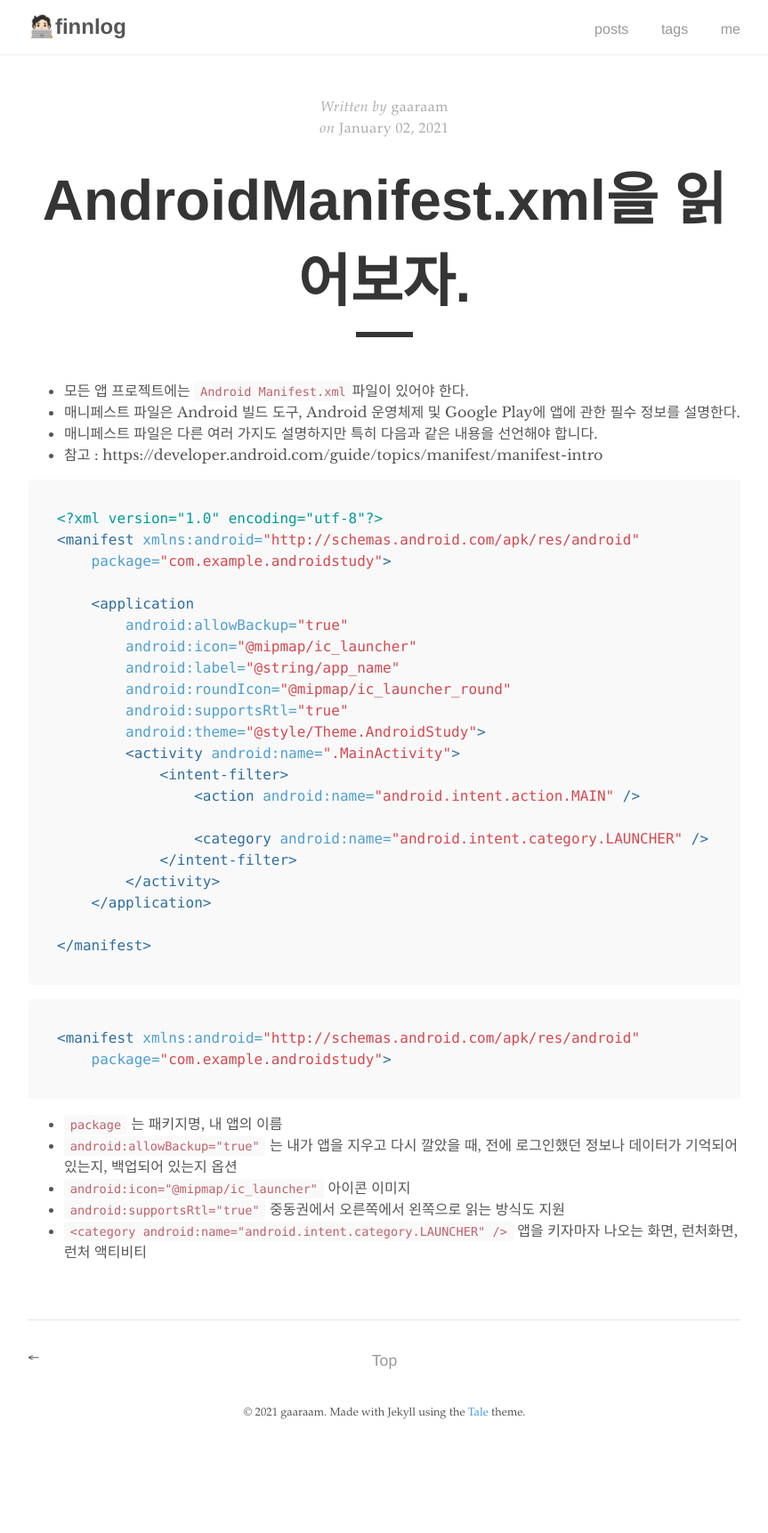
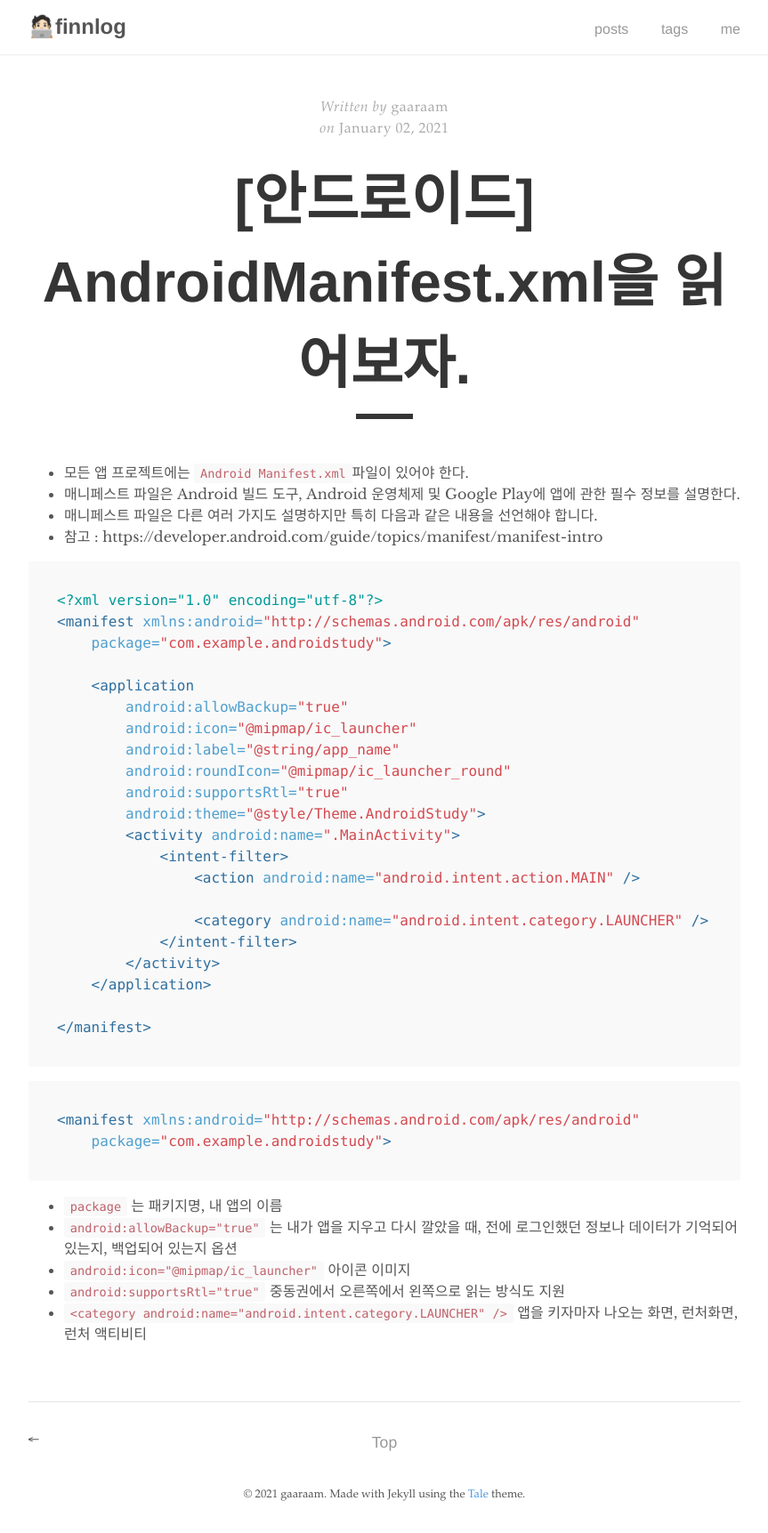
Before and after one commit to Leegaramm/Leegaramm-github.io, a Jekyll site: the page built from _posts/2021-01-02-AndroidManifest.md, in a window 1280 px wide. Shown: the whole page at 89% size, without its empty margins (208-1071 px from the left). Built offline with Jekyll 4.4.1, drawn with Linux system fonts in a browser that asks for light colours; before the commit the page ends 1631 px from its top, so only the background shows below that.

Commit message:
Update 2021-01-02-AndroidManifest.md

```diff
--- a/_posts/2021-01-02-AndroidManifest.md
+++ b/_posts/2021-01-02-AndroidManifest.md
@@ -1,6 +1,6 @@
 ---
 layout: post
-title: "AndroidManifest.xml을 읽어보자."
+title: "[안드로이드] AndroidManifest.xml을 읽어보자."
 author: "gaaraam"
 tags: Android
 ---
```
